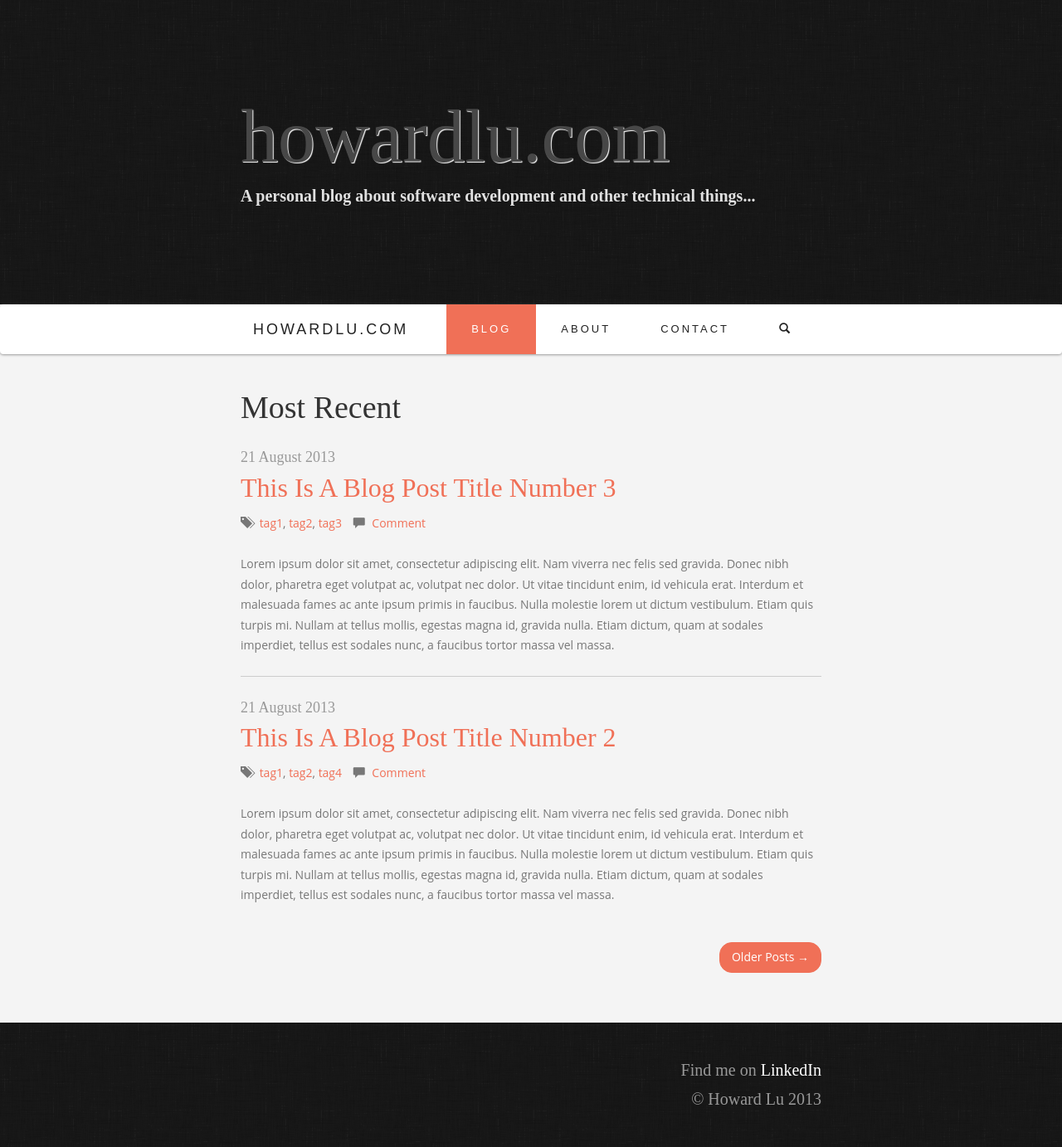
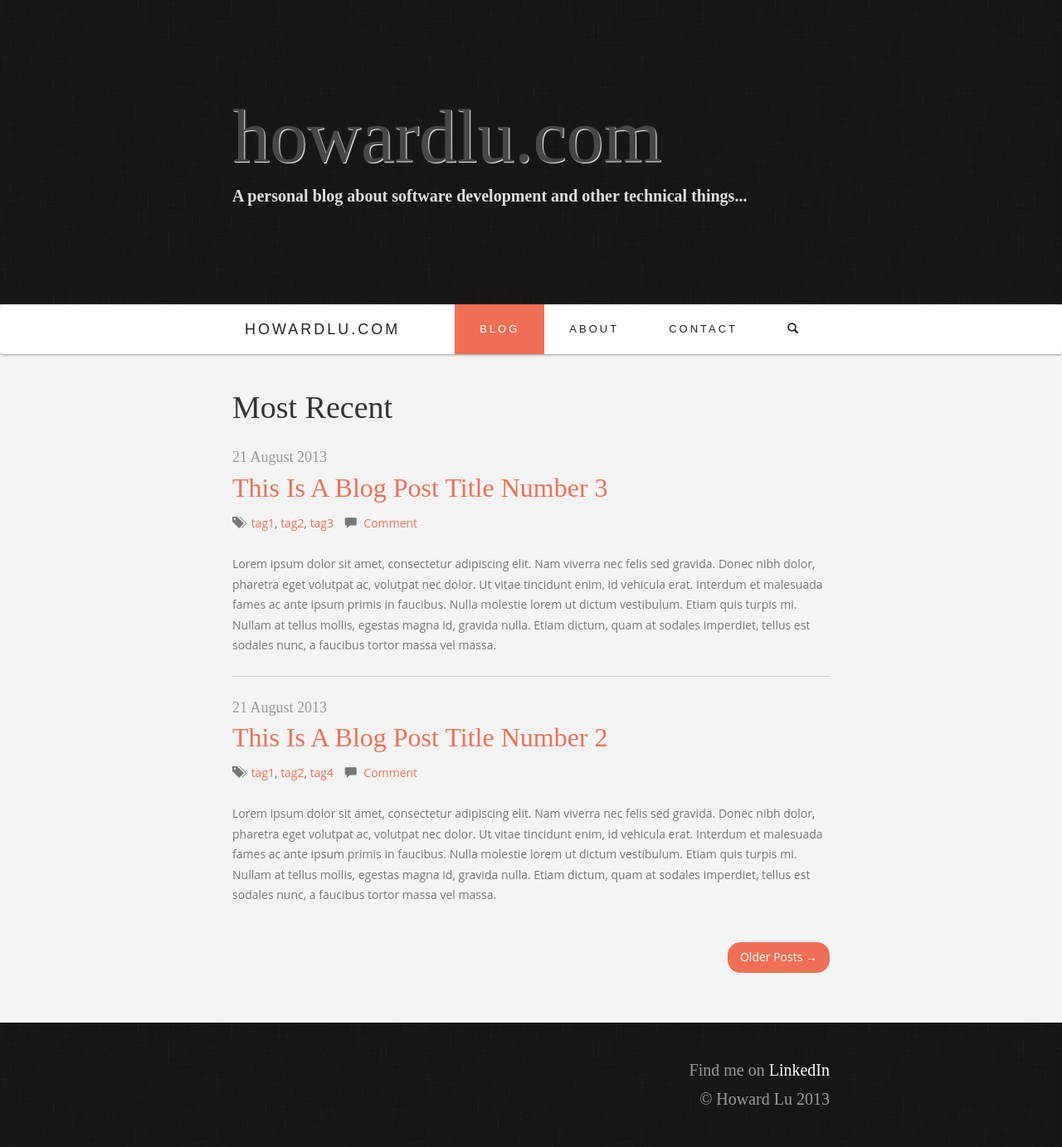
Before and after one commit to hhlu/howardlu.com, a Jekyll site: the page built from index.html, in a window 1280 px wide. Shown: the whole page at 83% size. Built offline with Jekyll 4.4.1, drawn with Linux system fonts in a browser that asks for light colours; nearby versions of some CDN libraries; the list of posts is cut into pages by our own code; comment, search, counter and statistics services are not loaded.

Commit message:
changed container width

```diff
--- a/_includes/css/main.css
+++ b/_includes/css/main.css
@@ -184,9 +184,9 @@ header.main p.subtitle {
 }
 
 @media (min-width: 768px) {
-  .container {
-    max-width: 730px;
-  }
+    .container {
+        max-width: 750px;
+    }
 }
 
 main {
```
